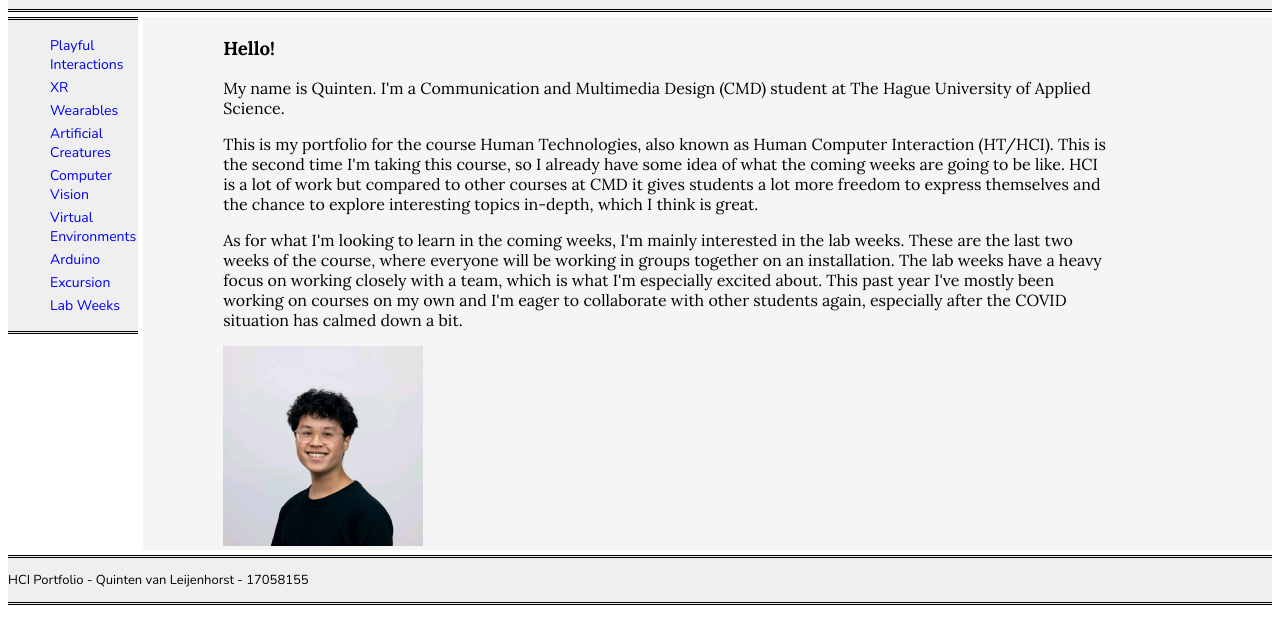
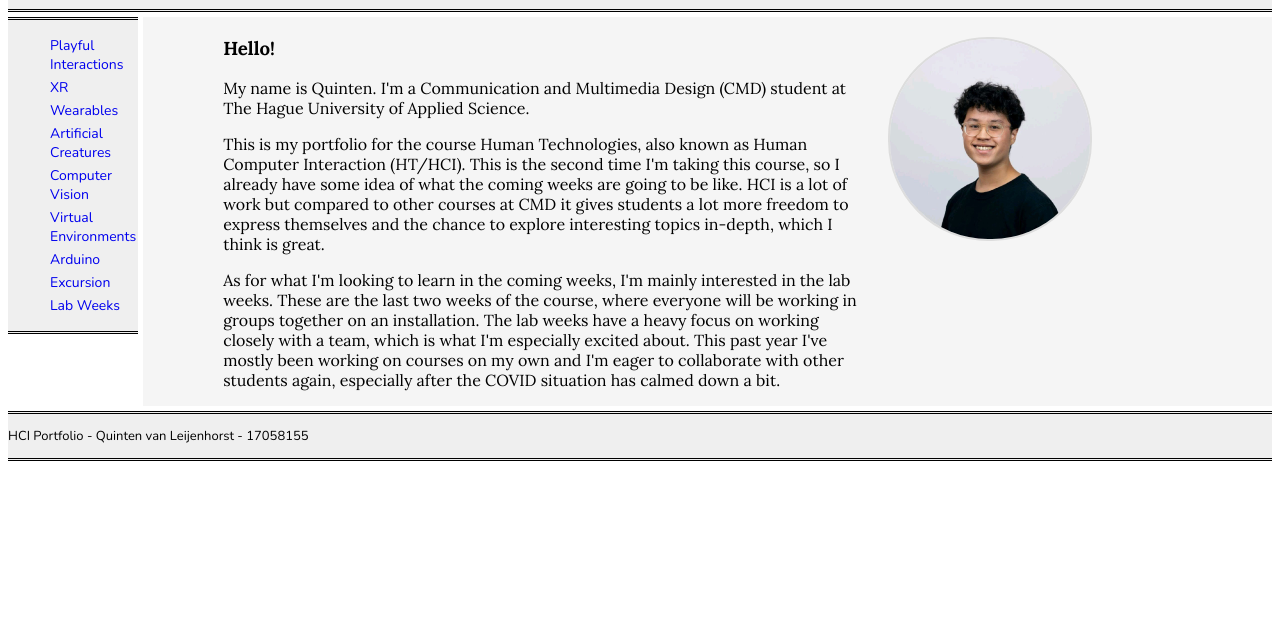
Before and after one commit to Quintenn/HCI-Portfolio, a plain HTML site: page index.html in a window 1280 px wide. Shown: the part 91-734 px from the top of the page. Drawn offline with nearby package versions, Linux system fonts and the light colour scheme.

Commit message:
added selfie

```diff
--- a/index.html
+++ b/index.html
@@ -27,12 +27,16 @@
                     <li><a href="labweeks/index.html">Lab Weeks</a></li>
                 </ul>
             </div>
-            <div class="content">
+            <div class="content" id="homecontent">
+                <div class="hometext">
                 <h3 id="hello-">Hello!</h3>
                 <p>My name is Quinten. I&#39;m a Communication and Multimedia Design (CMD) student at The Hague University of Applied Science. </p>
                 <p>This is my portfolio for the course Human Technologies, also known as Human Computer Interaction (HT/HCI). This is the second time I&#39;m taking this course, so I already have some idea of what the coming weeks are going to be like. HCI is a lot of work but compared to other courses at CMD it gives students a lot more freedom to express themselves and the chance to explore interesting topics in-depth, which I think is great. </p>
                 <p>As for what I&#39;m looking to learn in the coming weeks, I&#39;m mainly interested in the lab weeks. These are the last two weeks of the course, where everyone will be working in groups together on an installation. The lab weeks have a heavy focus on working closely with a team, which is what I&#39;m especially excited about. This past year I&#39;ve mostly been working on courses on my own and I&#39;m eager to collaborate with other students again, especially after the COVID situation has calmed down a bit.</p>
-                <img src="qpicture.jfif" alt="Picture of Quinten van Leijenhorst" width="200" height="200">
+                </div>
+                <div class="homeimage">
+                <img class="me" src="qpicture.jfif" alt="Picture of Quinten van Leijenhorst" width="200" height="200">
+                </div>
             </div>
             <div class="footer">
                 <p>HCI Portfolio - Quinten van Leijenhorst - 17058155</p>
--- a/style.css
+++ b/style.css
@@ -65,3 +65,18 @@ h2 {
     list-style-type: none;
     padding: 2px;
 }
+
+#homecontent {
+    height: 100%;
+    display: grid;
+    grid-template-columns: 3fr 1fr;
+}
+
+.homeimage {
+    padding: 20px;
+}
+
+.me {
+    border-radius: 100px;
+    border: 2px solid #ddd;
+}
```
